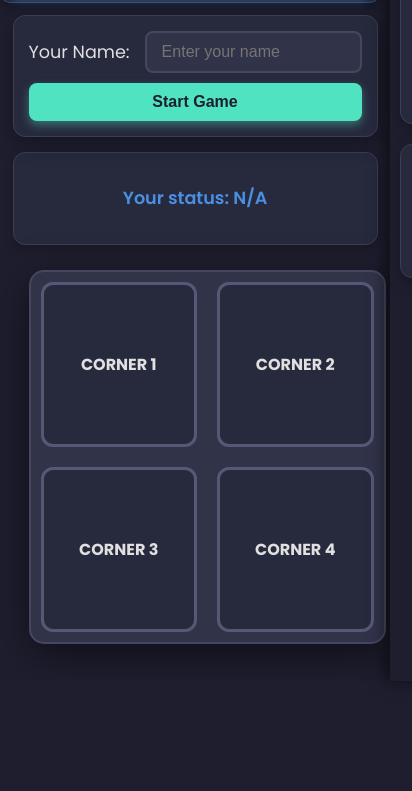
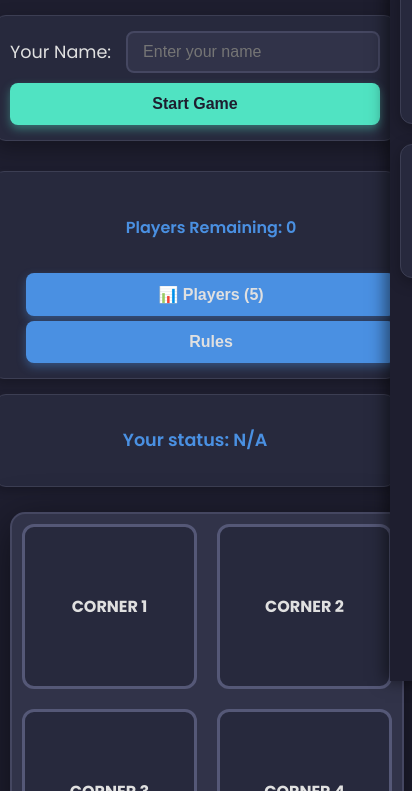
Before and after one commit to TeeJayWilliamson/4Corners, a plain HTML site: page index.html in a window 390 px wide. Shown: the part 183-974 px from the top of the page, 412 px wide, since content can reach past the window. Before the commit the page ends 864 px from the top, so only its background shows below. Drawn offline with nearby package versions, Linux system fonts and the light colour scheme.

Commit message:
mobile responsiveness

```diff
--- a/style.css
+++ b/style.css
@@ -595,10 +595,6 @@ body.game-active #controls {
     #lists-container {
         width: 300px;
     }
-    /* Hide button on desktop only when game is not active */
-    #toggle-drawer-button {
-         display: inline-block;
-    }
 
     /* On desktop, hide the player drawer button since lists are visible */
     #toggle-drawer-button {
@@ -626,11 +622,25 @@ body.game-active #controls {
         font-size: 1.2em;
     }
 
+    /* Ensure main structural elements are 100% width of container (minus padding) */
+    #controls, #human-status-container, #game-and-lists-container {
+        width: 100%;
+        max-width: none;
+    }
+
     /* Controls reflow to a single column pre-game */
     #controls {
         flex-direction: column;
         align-items: stretch;
         gap: 15px;
+        padding: 15px;
+    }
+
+    /* CRITICAL: Ensure the content wrapper takes full width to center the Name/Start button */
+    #pre-game-center {
+        width: 100%;
+        flex-direction: column;
+        gap: 10px;
     }
 
     .control-group {
@@ -639,20 +649,44 @@ body.game-active #controls {
     }
 
     #player-name-input {
+        /* Allow input to fill available space next to label */
         flex-grow: 1;
     }
 
     /* Buttons take full width */
-    #start-button, #rules-button, #toggle-drawer-button, #player-count {
+    #start-button {
         width: 100%;
         text-align: center;
-        padding: 10px;
+        padding: 12px;
+    }
+
+    /* CRITICAL: Fix the Compact Header Stacking */
+    #compact-header-ui {
+        position: relative; /* Override fixed position */
+        top: auto;
+        right: auto;
+        margin: 15px 0; /* Separate it from other blocks */
+        width: 100%;
+        padding: 15px;
+        flex-direction: column; /* Stack all compact header items vertically */
+        background-color: var(--color-mid-bg); /* Use solid color when not fixed */
+        border: 1px solid #3c3e53;
+        box-shadow: 0 4px 10px rgba(0, 0, 0, 0.2);
+    }
+
+    /* Ensure all items inside the stacked compact header take full width */
+    #player-count, #rules-button, #toggle-drawer-button {
+        width: 100%;
+        text-align: center;
+        /* Reset button/text styling to ensure they look good stacked */
+        padding: 12px 16px;
     }
 
     /* Game board size constraint */
     #game-container {
         padding: 10px;
         height: 350px;
+        width: 100%; /* Ensure game board uses full width */
     }
 
     .corner {
```
